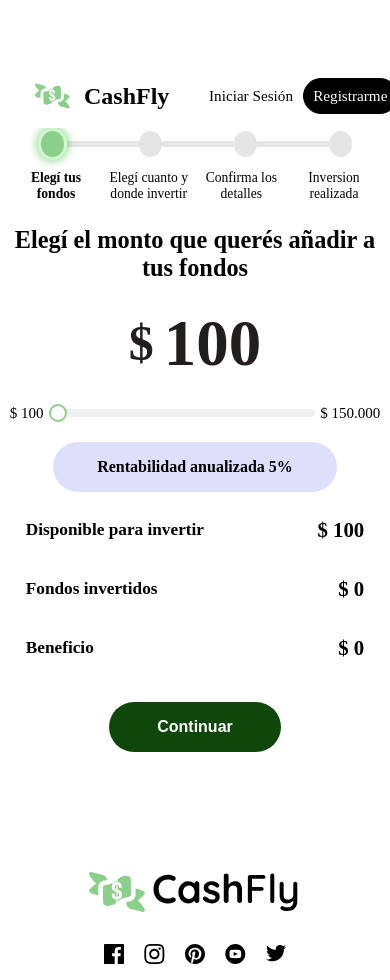
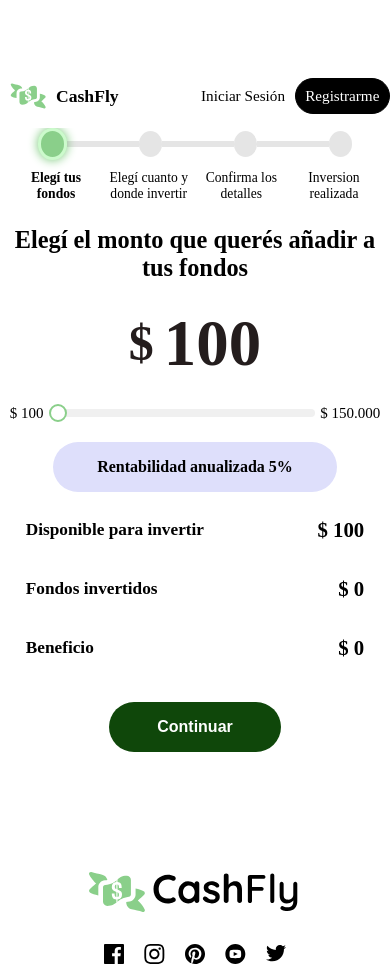
Before and after one commit to Maidana0/C17_38_m_java, a React (Vite) app in the folder Frontend/: page /#/inversiones in a window 390 px wide. Built offline with nearby package versions, Linux system fonts and the light colour scheme; the HTML template or start-up script is replaced by a standard one.

Commit message:
- Ajuste de tamaños

```diff
--- a/Frontend/src/components/layout/styles.css
+++ b/Frontend/src/components/layout/styles.css
@@ -84,6 +84,14 @@
 }
 
 @media (max-width: 890px) {
+  header{
+    padding: 0 .5rem;
+  }
+  .title-app{
+    font-size: 1.1em;
+    padding-left: 0;
+    gap: 0;
+  }
 
   .title-app,
   .hamburger-react {
--- a/Frontend/src/styles/Home.module.css
+++ b/Frontend/src/styles/Home.module.css
@@ -6,19 +6,15 @@
 /*----------- Seccion 0 ---------------------------------------------------------------------------------------------------------------------------------------------------------*/
 
 .panel0 {
+    margin-top: 3rem;
     width: 100%;
-    height: 99vh;
-    display: flex;
-    justify-content: space-evenly;
-    align-items: center;
+    height: 100vh;
 }
 
 .articulo0 {
     width: 100%;
     height: 100%;
-    background: rgb(222, 223, 251);
     background: linear-gradient(0deg, rgba(222, 223, 251, 1) 0%, rgba(244, 244, 255, 1) 100%);
-    /*border: solid 1px var(--colorLine1);*/
     display: flex;
     justify-content: space-evenly;
     align-items: center;
@@ -61,7 +57,6 @@
 
 .boton0Cont {
     width: 100%;
-    height: 20%;
     display: flex;
     justify-content: flex-start;
     align-items: center;
@@ -71,7 +66,7 @@
     width: 100%;
     height: 100%;
     display: flex;
-    justify-content: flex-start;
+    justify-content: space-between;
     align-items: center;
     gap: 20px;
     text-decoration: none;
@@ -785,6 +780,15 @@
         font-size: 2rem;
     }
 
+    .bCont{
+        justify-content: center;
+        flex-wrap: wrap;
+        gap: 10px;
+    }
+    .bCont button{
+      width: 70%;
+    }
+
     .descripcion0 {
         font-size: 1.2rem;
     }
@@ -804,6 +808,7 @@
 
     .articulo0 {
         width: calc(100% - 5vh);
+        margin: auto;
         height: calc(100% - 5vh);
     }
 
```
